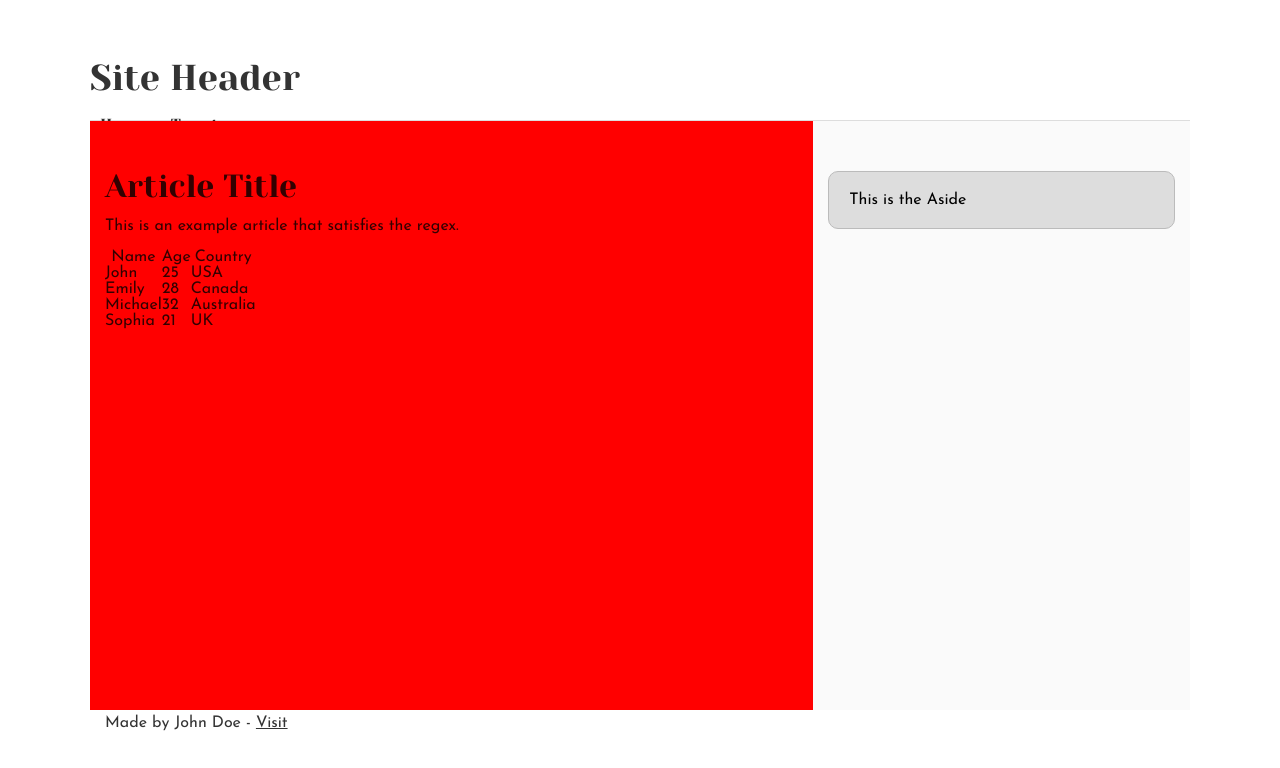
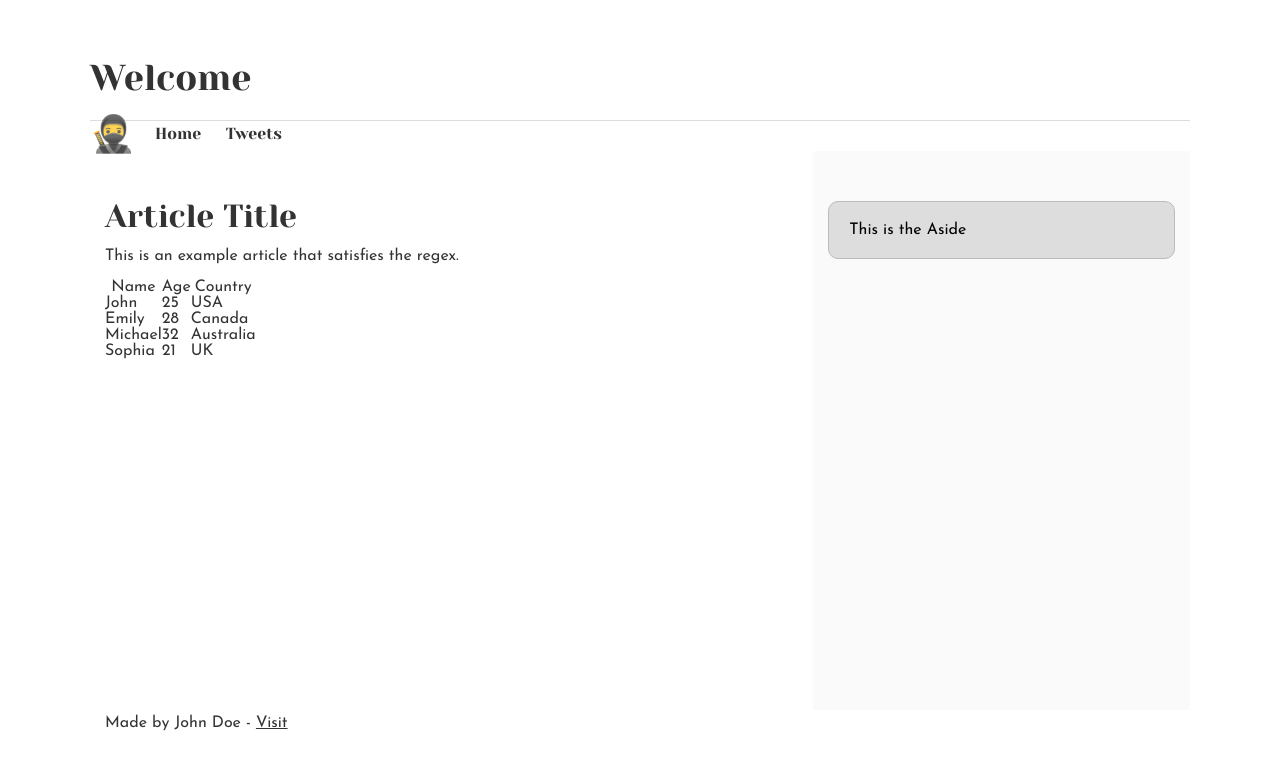
Before and after one commit to seunogunmola/alx_html_css, a plain HTML site: page css_basic/index.html in a window 1280 px wide. Drawn offline with Linux system fonts and the light colour scheme.

Commit message:
Add unicode logo to index.html

```diff
--- a/css_basic/index.html
+++ b/css_basic/index.html
@@ -11,9 +11,12 @@
 
 <body class="works_on_smartphone">
     <header>
-        <h1>Site Header</h1>
+        <h1>Welcome</h1>
         <nav>
             <ul>
+                <li class="logo">
+                    🥷
+                </li>
                 <li>
                     <a href="index.html">Home</a>
                 </li>
@@ -24,7 +27,7 @@
         </nav>
     </header>
 
-    <main style="background-color: red;">
+    <main style="margin-top: 30px;">
         <article>
             <h2>Article Title</h2>
             <p>This is an example article that satisfies the regex.</p>
```
